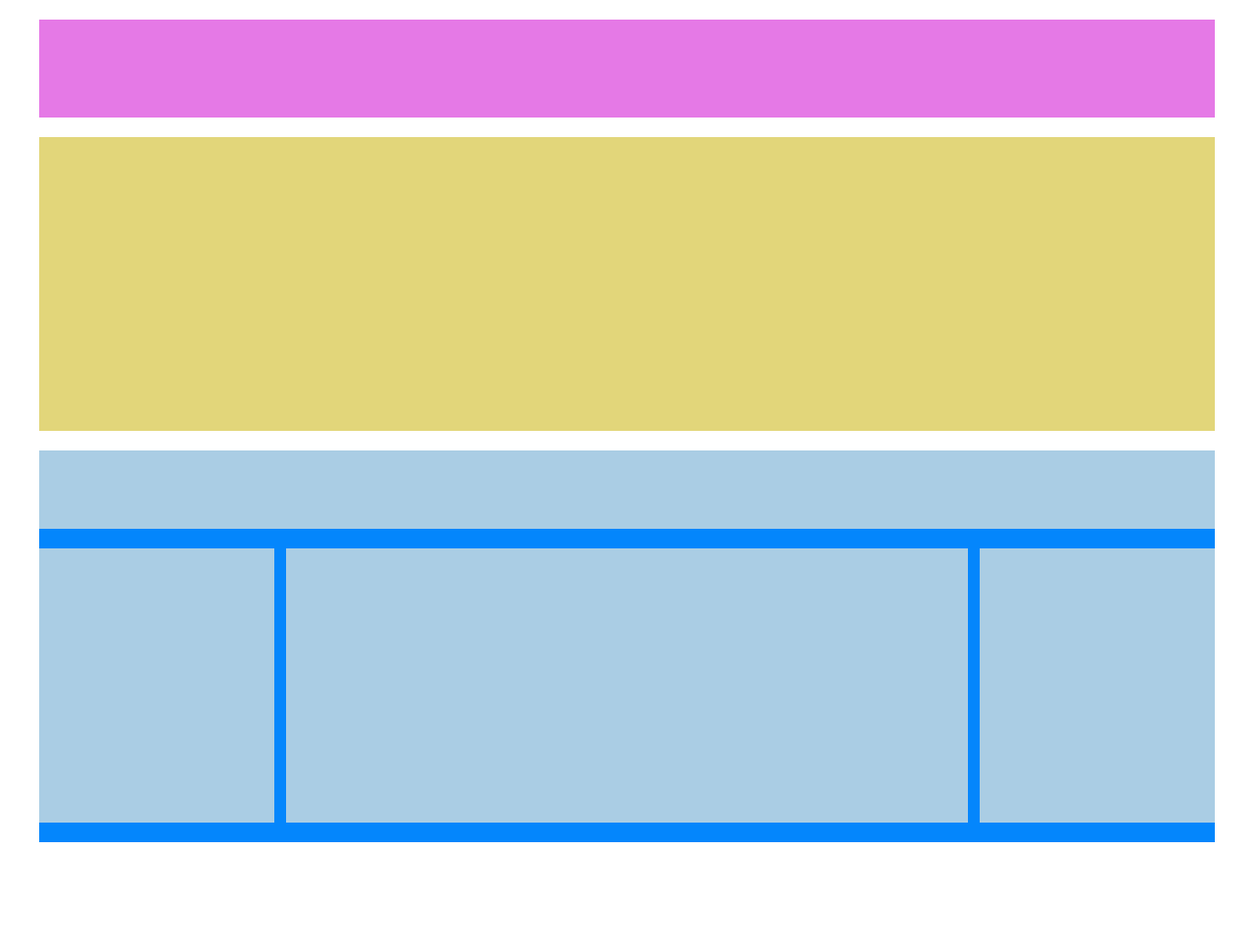
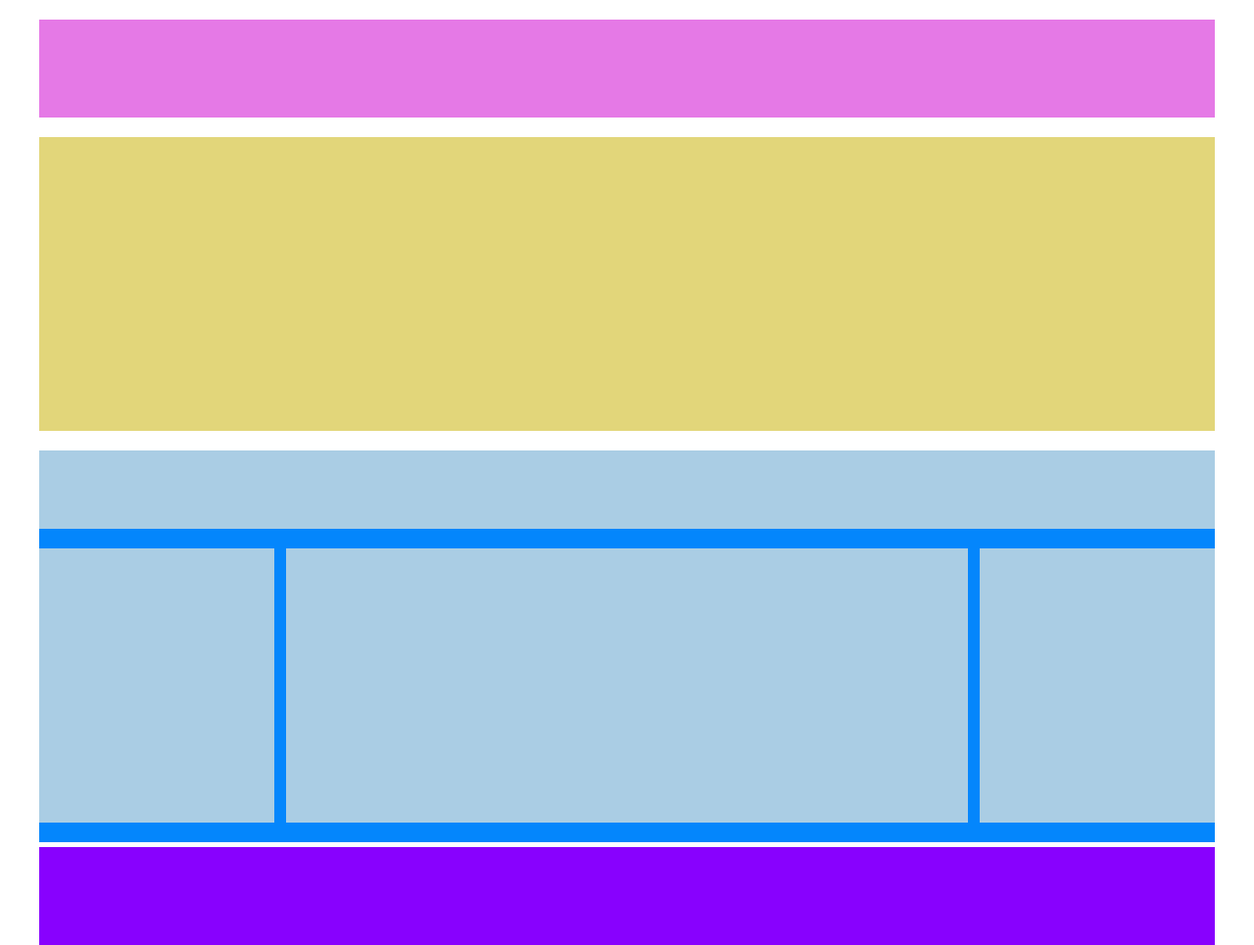
Before and after one commit to RobertoBarbagallo/htmlcss-struttura-wp, a plain HTML site: page index.html in a window 1280 px wide. Shown: the whole page at 98% size. Before the commit the page ends 880 px from the top, so only its background shows below. Drawn offline with Linux system fonts and the light colour scheme.

Commit message:
assegna id al footer

```diff
--- a/index.html
+++ b/index.html
@@ -9,6 +9,7 @@
     </head>
 
     <body>
+
         <div class="wrapper">
 
             <header>
@@ -38,7 +39,7 @@
 
             </main>
 
-            <footer>
+            <footer id="footer">
 
             </footer>
         </div>
```
